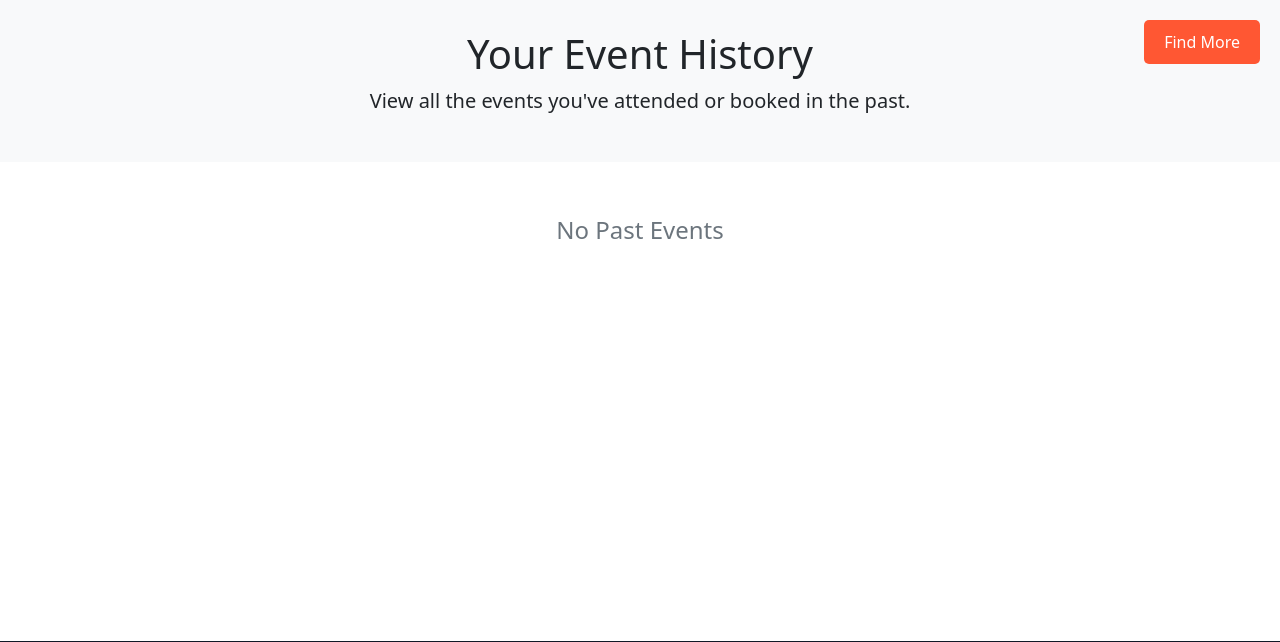
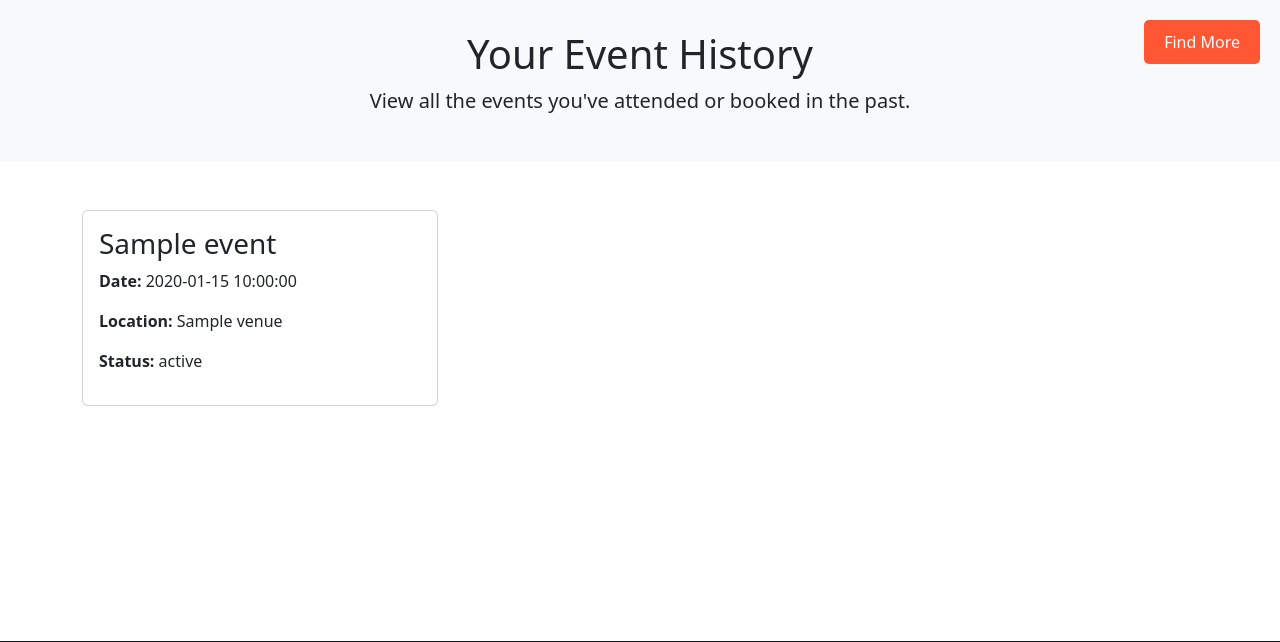
Before and after one commit to charlieLoL24/IAB207-assignmnet-3, a Flask app: template website/templates/history.html in a window 1280 px wide. Shown: the part 76-718 px from the top of the page. Run offline with Flask 3, Linux system fonts and the light colour scheme; the template is opened without the code that fills it: most values are stand-ins (such as "Sample title", 1, 10 or a date in 2020); some libraries are stand-ins or nearby versions.

Commit message:
Add files via upload

```diff
--- a/website/templates/history.html
+++ b/website/templates/history.html
@@ -13,9 +13,7 @@
     <link rel="stylesheet" href="{{ url_for('static', filename='style/style.css') }}">
 </head>
 
-
-<body>
-    <body class="history-page"></body>
+<body class="history-page">
     <!-- Navbar -->
     <nav class="navbar navbar-expand-lg header">
         <div class="container-fluid">
@@ -45,15 +43,29 @@
     <div class="bg-light-header text-center">
         <h1>Your Event History</h1>
         <p class="lead">View all the events you've attended or booked in the past.</p>
-        <!-- Find More Button -->
         <a href="index.html" class="btn-find-more">Find More</a>
     </div>
 
-    <!-- Event History -->
+    <!-- Event History Section -->
     <div class="container my-5">
-        <div class="no-events-message">
-            No Past Events
-        </div>
+        {% if user_history %}
+            <div class="row g-4">
+                {% for event in user_history %}
+                    <div class="col-md-6 col-lg-4">
+                        <div class="card p-3">
+                            <h3 class="card-title">{{ event.Title }}</h3>
+                            <p><strong>Date:</strong> {{ event.Date }}</p>
+                            <p><strong>Location:</strong> {{ event.Venue }}</p>
+                            <p><strong>Status:</strong> {{ event.Status }}</p>
+                        </div>
+                    </div>
+                {% endfor %}
+            </div>
+        {% else %}
+            <div class="no-events-message">
+                No Past Events
+            </div>
+        {% endif %}
     </div>
 
     <!-- Footer -->
```
